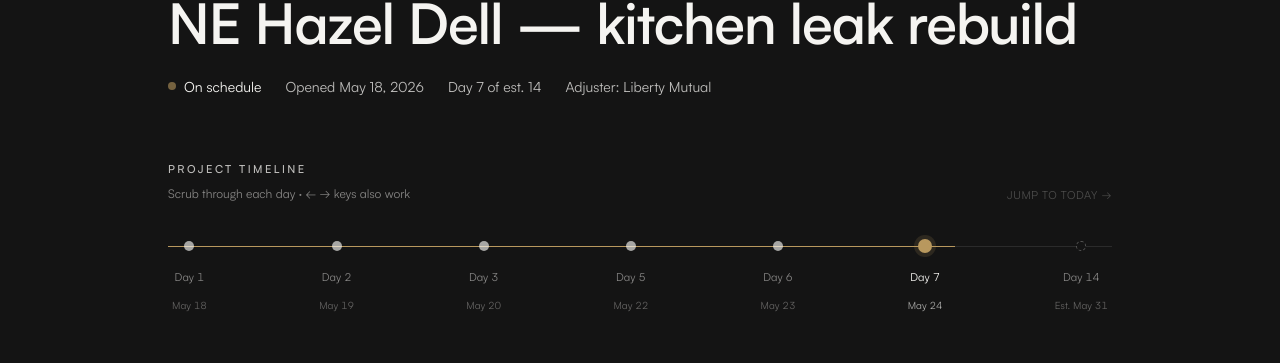
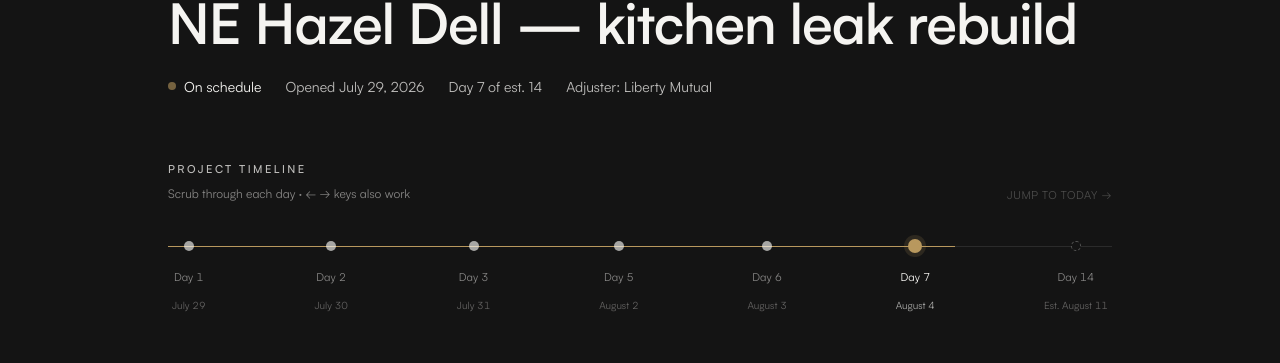
Before and after one commit to dmitzin-web/ona, a Next.js app: page /work/sample in a window 1280 px wide. Shown: the part 390-753 px from the top of the page. Built offline with nearby package versions, Linux system fonts and the light colour scheme; no server answers.

Commit message:
Refresh dated homepage copy: 'June' → 'Fall'/'August 25'; shift sample project to late Jul–early Aug

```diff
--- a/app/page.tsx
+++ b/app/page.tsx
@@ -211,7 +211,7 @@ export default function HomePage() {
                     NE Hazel Dell — kitchen leak rebuild
                   </h3>
                   <p className="mt-2 text-[13px] text-ivory/75">
-                    Opened May 18 · Day 7 of 14 · Adjuster: Liberty Mutual
+                    Opened July 29 · Day 7 of 14 · Adjuster: Liberty Mutual
                   </p>
                 </div>
                 <div className="inline-flex items-center gap-2 self-start rounded-full border border-gold/40 bg-gold/5 px-3 py-1.5 text-[12px] text-gold">
@@ -276,7 +276,7 @@ export default function HomePage() {
                     {[
                       {
                         day: "Day 1",
-                        ts: "May 18 · 8:42a",
+                        ts: "July 29 · 8:42a",
                         title: "Initial moisture mapping",
                         body: "Identified 6.2 m² of saturated subfloor. Containment set, dehumidifiers placed.",
                         photos: 12,
@@ -284,7 +284,7 @@ export default function HomePage() {
                       },
                       {
                         day: "Day 3",
-                        ts: "May 20 · 11:05a",
+                        ts: "July 31 · 11:05a",
                         title: "Adjuster walkthrough — approved",
                         body: 'Scope agreed: lower cabinets, subfloor, drywall to 18". Insurer photos uploaded.',
                         photos: 38,
@@ -292,7 +292,7 @@ export default function HomePage() {
                       },
                       {
                         day: "Day 5",
-                        ts: "May 22 · 4:18p",
+                        ts: "August 2 · 4:18p",
                         title: "Drying complete",
                         body: "All readings below threshold. Demo scheduled for Day 6.",
                         photos: 18,
@@ -762,7 +762,7 @@ export default function HomePage() {
                   <p className="eyebrow text-ivory/75">Remodeling</p>
                 </div>
                 <span className="text-[10px] uppercase tracking-[0.18em] text-ivory/75">
-                  Booking · June
+                  Booking · Fall
                 </span>
               </div>
               <p className="mt-4 text-[18px] leading-relaxed text-ivory">
@@ -1357,14 +1357,14 @@ export default function HomePage() {
               {
                 kind: "Booking",
                 title: "Salmon Creek — bathroom refresh",
-                meta: "Remodel · Starts June 9",
+                meta: "Remodel · Starts August 25",
                 photo: photos[7],
-                signal: { live: false, label: "Scope signed · Starts June 9" },
+                signal: { live: false, label: "Scope signed · Starts August 25" },
               },
               {
                 kind: "Open slot",
                 title: "Your project here",
-                meta: "Booking restoration + remodel for June",
+                meta: "Booking restoration + remodel for fall",
                 photo: null,
                 signal: null,
               },
@@ -1482,7 +1482,7 @@ export default function HomePage() {
                   Remodel
                 </dt>
                 <dd className="mt-2 text-ivory">Mon–Fri · 8a–5p</dd>
-                <dd className="mt-1 text-ivory/55">Booking · June</dd>
+                <dd className="mt-1 text-ivory/55">Booking · Fall</dd>
               </div>
               <div>
                 <dt className="text-[10px] uppercase tracking-[0.22em] text-ivory/55">
--- a/app/work/[slug]/page.tsx
+++ b/app/work/[slug]/page.tsx
@@ -51,7 +51,7 @@ const projects: Record<string, Project> = {
     title: "NE Hazel Dell — kitchen leak rebuild",
     area: "NE Hazel Dell, Vancouver WA",
     status: "On schedule",
-    openedOn: "May 18, 2026",
+    openedOn: "July 29, 2026",
     estDays: 14,
     currentDay: 7,
     adjuster: "Liberty Mutual",
@@ -60,7 +60,7 @@ const projects: Record<string, Project> = {
       {
         day: "Day 1",
         dayNumber: 1,
-        date: "May 18",
+        date: "July 29",
         title: "Initial moisture mapping",
         body: "Crew on site 9:42 AM. Mapped 6.2 m² of saturated subfloor under sink and dishwasher. Containment set, three dehumidifiers placed, six air movers running. Homeowner walkthrough completed; mitigation authorization signed.",
         moisture: [
@@ -84,9 +84,9 @@ const projects: Record<string, Project> = {
       {
         day: "Day 2",
         dayNumber: 2,
-        date: "May 19",
+        date: "July 30",
         title: "Photo + scope upload to insurer",
-        body: "Uploaded 38 photos and the Day 1–2 moisture map to the Liberty Mutual claim portal. Requested adjuster site visit for May 20. Overnight readings down 4–6 points across all four locations.",
+        body: "Uploaded 38 photos and the Day 1–2 moisture map to the Liberty Mutual claim portal. Requested adjuster site visit for July 31. Overnight readings down 4–6 points across all four locations.",
         moisture: [
           { location: "Subfloor (sink)", pct: 28 },
           { location: "Subfloor (DW)", pct: 23 },
@@ -111,7 +111,7 @@ const projects: Record<string, Project> = {
       {
         day: "Day 3",
         dayNumber: 3,
-        date: "May 20",
+        date: "July 31",
         title: "Adjuster walkthrough — scope agreed",
         body: 'Liberty Mutual adjuster on site 1:10 PM. Scope agreed: lower cabinets (4), 8\' × 6\' subfloor, drywall to 18", baseboards. Total approved: $14,820. No coverage disputes. Cabinet drying past hope — replacement confirmed.',
         moisture: [
@@ -135,7 +135,7 @@ const projects: Record<string, Project> = {
       {
         day: "Day 5",
         dayNumber: 5,
-        date: "May 22",
+        date: "August 2",
         title: "Drying complete — equipment off",
         body: "All four readings below 16% MC threshold. Equipment removed and logged out at 4:30 PM. Demo scheduled for Day 6. Power-bill reimbursement form filed with the carrier.",
         moisture: [
@@ -158,7 +158,7 @@ const projects: Record<string, Project> = {
       {
         day: "Day 6",
         dayNumber: 6,
-        date: "May 23",
+        date: "August 3",
         title: "Demo complete",
         body: 'Lower cabinets (4), 8\' × 6\' subfloor, drywall to 18" and baseboards removed and disposed. Disposal weight logged with the haul-away receipt. Cabinet order placed — 8-day lead time on the Cardinal maple shaker spec.',
         equipment: ["Hand tools only", "Dust containment in place"],
@@ -175,7 +175,7 @@ const projects: Record<string, Project> = {
       {
         day: "Day 7",
         dayNumber: 7,
-        date: "May 24",
+        date: "August 4",
         title: "Rebuild started",
         body: 'Subfloor laid and squared 8:00 AM (Marcus + James on site since 7:30 AM). Drywall to 18" hung and taped, first coat of mud on. On schedule for cabinet install Day 9 — kitchen back in full use by Day 14.',
         equipment: [
@@ -192,7 +192,7 @@ const projects: Record<string, Project> = {
       {
         day: "Day 14",
         dayNumber: 14,
-        date: "Est. May 31",
+        date: "Est. August 11",
         title: "Estimated complete",
         body: "Cabinets installed, flooring laid, paint complete, final walkthrough with homeowner. Project closed in the Project File. Three-year workmanship warranty starts.",
         estimated: true,
```
